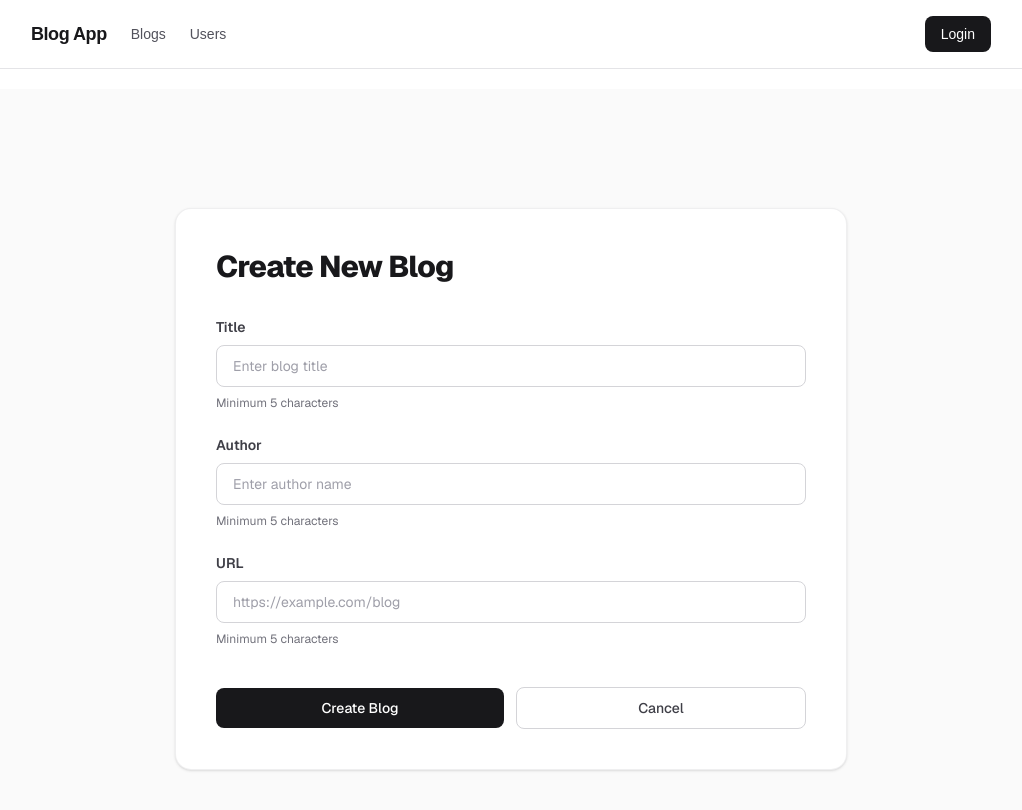
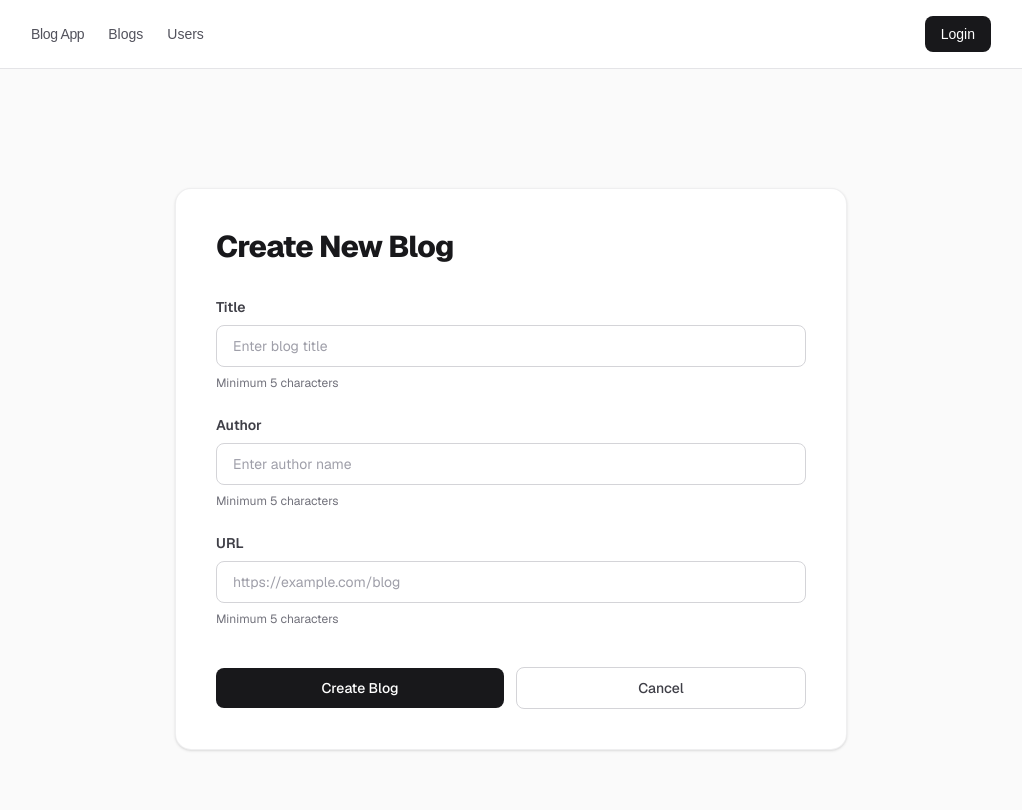
Before and after one commit to bol507/fullstackopen_nextjs, a Next.js app: page /blogs/new in a window 1280 px wide. Shown: the top 810 px of the page, without its empty margins (129-1151 px from the left). Built offline with nearby package versions, Linux system fonts and the light colour scheme; no server answers.

Commit message:
feat: Notification and navlink component

```diff
--- a/app/blogs/new/page.tsx
+++ b/app/blogs/new/page.tsx
@@ -1,9 +1,11 @@
 "use client";
 
-import { useActionState } from "react";
+import { useActionState, useEffect } from "react";
 import { useFormStatus } from "react-dom";
 import { createBlog } from "@/app/actions/blogs";
 import Link from "next/link";
+import { useRouter } from "next/navigation";
+import { useNotification } from "@/app/components/NotificationContext";
 
 function SubmitButton() {
   const { pending } = useFormStatus();
@@ -22,6 +24,7 @@ function SubmitButton() {
 
 const initialState = {
   error: undefined,
+  success: false,
   fields: {
     title: "",
     author: "",
@@ -30,7 +33,16 @@ const initialState = {
 };
 
 export default function NewBlogPage() {
+  const router = useRouter();
   const [state, action] = useActionState(createBlog, initialState);
+  const { showNotification } = useNotification();
+
+  useEffect(() => {
+    if (state?.success) {
+      showNotification("Blog created successfully!", "success");
+      router.push("/blogs");
+    }
+  }, [state?.success, showNotification, router]);
 
   return (
     <div className="flex min-h-screen items-center justify-center bg-zinc-50 px-4 font-sans text-zinc-900 antialiased selection:bg-zinc-900 selection:text-white dark:bg-zinc-950 dark:text-zinc-100 dark:selection:bg-zinc-100 dark:selection:text-zinc-900">
--- a/app/blogs/page.tsx
+++ b/app/blogs/page.tsx
@@ -16,7 +16,7 @@ export default async function BlogsPage({ searchParams }: BlogsPageProps) {
   const showImportant = important === "true";
   const blogs = showImportant ? allBlogs.filter((blog) => blog.likes > 10) : allBlogs;
   return (
-    <div className="flex flex-col min-h-screen items-center bg-zinc-50 font-sans text-zinc-900 antialiased selection:bg-zinc-900 selection:text-white dark:bg-zinc-950 dark:text-zinc-100 dark:selection:bg-zinc-100 dark:selection:text-zinc-900">
+    <div className="flex flex-col min-h-screen items-center pt-4 bg-zinc-50 font-sans text-zinc-900 antialiased selection:bg-zinc-900 selection:text-white dark:bg-zinc-950 dark:text-zinc-100 dark:selection:bg-zinc-100 dark:selection:text-zinc-900">
       <div className="flex flex-1 w-full max-w-3xl flex-col rounded-2xl border border-zinc-200/60 bg-white py-16 px-8 shadow-sm dark:border-zinc-800/60 dark:bg-zinc-900 sm:px-16">
 
         <h1 className="text-4xl font-extrabold tracking-tight text-zinc-900 dark:text-zinc-50 mb-10">
--- a/app/components/NavBar.tsx
+++ b/app/components/NavBar.tsx
@@ -2,6 +2,7 @@
 
 import Link from "next/link";
 import { useSession, signOut } from "next-auth/react";
+import NavLink from "./NavLink";
 
 export default function NavBar() {
   const { data: session, status } = useSession();
@@ -10,16 +11,16 @@ export default function NavBar() {
   return (
     <nav className="border-b border-zinc-200 bg-white dark:border-zinc-800 dark:bg-zinc-950">
       <div className="mx-auto flex max-w-5xl items-center justify-between px-8 py-4">
-        <div className="flex items-center gap-6">
-          <Link href="/" className="text-lg font-bold tracking-tight text-zinc-900 hover:text-zinc-600 dark:text-zinc-100 dark:hover:text-zinc-400">
+        <div className="flex items-center gap-4 sm:gap-6">
+          <NavLink
+            href="/"
+            disableActive
+            className="text-lg font-bold tracking-tight"
+          >
             Blog App
-          </Link>
-          <Link href="/blogs" className="text-sm font-medium text-zinc-600 hover:text-zinc-900 dark:text-zinc-400 dark:hover:text-zinc-100">
-            Blogs
-          </Link>
-          <Link href="/users" className="text-sm font-medium text-zinc-600 hover:text-zinc-900 dark:text-zinc-400 dark:hover:text-zinc-100">
-            Users
-          </Link>
+          </NavLink>
+          <NavLink href="/blogs">Blogs</NavLink>
+          <NavLink href="/users">Users</NavLink>
         </div>
 
         <div className="flex items-center gap-4">
@@ -34,7 +35,7 @@ export default function NavBar() {
               </Link>
 
               <span className="hidden text-sm text-zinc-600 dark:text-zinc-400 sm:inline">
-                Hola, <span className="font-semibold text-zinc-900 dark:text-zinc-100">{session.user?.name}</span>
+                Hello, <span className="font-semibold text-zinc-900 dark:text-zinc-100">{session.user?.name}</span>
               </span>
 
               <button
--- /dev/null
+++ b/app/components/NavLink.tsx
@@ -0,0 +1,28 @@
+"use client";
+
+import Link from "next/link";
+import { usePathname } from "next/navigation";
+import { ReactNode } from "react";
+
+interface NavLinkProps {
+  href: string;
+  children: ReactNode;
+  className?: string;
+  disableActive?: boolean;
+}
+
+export default function NavLink({ href, children, className = "",disableActive = false  }: NavLinkProps) {
+  const pathname = usePathname();
+  const isActive = !disableActive && pathname === href;
+  const baseClasses = "text-sm font-medium transition-colors";
+  const activeClasses = "text-zinc-900 dark:text-zinc-100";
+  const inactiveClasses = "text-zinc-600 hover:text-zinc-900 dark:text-zinc-400 dark:hover:text-zinc-100";
+
+  const classes = `${baseClasses} ${isActive ? activeClasses : inactiveClasses} ${className}`;
+
+  return (
+    <Link href={href} className={classes}>
+      {children}
+    </Link>
+  );
+}
--- /dev/null
+++ b/app/components/Notification.tsx
@@ -0,0 +1,42 @@
+
+
+  "use client";
+
+import { useNotification } from "./NotificationContext";
+
+export default function Notification() {
+  const { message, type, hideNotification } = useNotification();
+
+  if (!message) return null;
+
+  const isSuccess = type === "success";
+  const bgClass = isSuccess
+    ? "bg-emerald-50 dark:bg-emerald-900/20"
+    : "bg-red-50 dark:bg-red-900/20";
+  const textClass = isSuccess
+    ? "text-emerald-800 dark:text-emerald-300"
+    : "text-red-800 dark:text-red-300";
+  const borderClass = isSuccess
+    ? "border-emerald-400 dark:border-emerald-800"
+    : "border-red-400 dark:border-red-800";
+  const icon = isSuccess ? "✅" : "❌";
+
+  return (
+    <div
+      className={`${bgClass} ${textClass} ${borderClass} border-l-4 p-4 rounded-r-md shadow-lg flex items-center justify-between animate-in fade-in slide-in-from-top-2 duration-300`}
+      role="alert"
+    >
+      <div className="flex items-center gap-3">
+        <span className="text-lg">{icon}</span>
+        <p className="font-medium text-sm">{message}</p>
+      </div>
+      <button
+        onClick={hideNotification}
+        className="ml-4 text-gray-400 hover:text-gray-600 dark:hover:text-gray-200 transition-colors"
+        aria-label="Close notification"
+      >
+        <span className="text-lg font-bold">✕</span>
+      </button>
+    </div>
+  );
+}
--- /dev/null
+++ b/app/components/NotificationContext.tsx
@@ -0,0 +1,61 @@
+"use client";
+
+import { createContext, useContext, useState, ReactNode, useCallback, useRef } from "react";
+
+type NotificationType = "success" | "error" | null;
+
+interface NotificationContextType {
+  message: string;
+  type: NotificationType;
+  showNotification: (msg: string, type: NotificationType) => void;
+  hideNotification: () => void;
+}
+
+const NotificationContext = createContext<NotificationContextType>({
+  message: "",
+  type: null,
+  showNotification: () => {},
+  hideNotification: () => {},
+});
+
+export const useNotification = () => useContext(NotificationContext);
+
+export const NotificationProvider = ({ children }: { children: ReactNode }) => {
+  const [message, setMessage] = useState("");
+  const [type, setType] = useState<NotificationType>(null);
+  const timeoutRef = useRef<NodeJS.Timeout | null>(null);
+
+  const showNotification = useCallback((msg: string, notificationType: NotificationType) => {
+
+    if (timeoutRef.current) {
+      clearTimeout(timeoutRef.current);
+    }
+
+    setMessage(msg);
+    setType(notificationType);
+
+
+    timeoutRef.current = setTimeout(() => {
+      setMessage("");
+      setType(null);
+      timeoutRef.current = null;
+    }, 5000);
+  }, []);
+
+  const hideNotification = useCallback(() => {
+    if (timeoutRef.current) {
+      clearTimeout(timeoutRef.current);
+      timeoutRef.current = null;
+    }
+    setMessage("");
+    setType(null);
+  }, []);
+
+  return (
+    <NotificationContext.Provider
+      value={{ message, type, showNotification, hideNotification }}
+    >
+      {children}
+    </NotificationContext.Provider>
+  );
+};
--- a/app/layout.tsx
+++ b/app/layout.tsx
@@ -2,10 +2,11 @@ import type { Metadata } from "next";
 import { Geist, Geist_Mono } from "next/font/google";
 import "./globals.css";
 import { ReactNode } from "react";
-import Link from "next/link"
 import { auth } from "@/auth";
 import SessionProvider from "./components/SessionProvider";
 import NavBar from "./components/NavBar";
+import { NotificationProvider } from "./components/NotificationContext";
+import Notification from "./components/Notification";
 
 const geistSans = Geist({
   variable: "--font-geist-sans",
@@ -35,11 +36,13 @@ export default async function RootLayout({
     >
       <body className="min-h-full flex flex-col font-sans text-zinc-900 selection:bg-zinc-900 selection:text-white dark:text-zinc-100 dark:selection:bg-zinc-100 dark:selection:text-zinc-900">
         <SessionProvider session={session}>
-
-          <NavBar />
-
-          <main style={{ padding: "20px" }}>{children}</main>
-
+          <NotificationProvider>
+            <NavBar />
+            <div className="fixed top-4 right-4 z-50 w-full max-w-sm">
+              <Notification />
+            </div>
+            <main className="flex-1 overflow-y-auto ">{children}</main>
+          </NotificationProvider>
         </SessionProvider>
 
       </body>
--- a/app/users/page.tsx
+++ b/app/users/page.tsx
@@ -5,7 +5,7 @@ export default async function UsersPage() {
   const users = await getUsers();
 
   return (
-    <div className="flex flex-col min-h-screen items-center bg-zinc-50 font-sans text-zinc-900 antialiased selection:bg-zinc-900 selection:text-white dark:bg-zinc-950 dark:text-zinc-100 dark:selection:bg-zinc-100 dark:selection:text-zinc-900">
+    <div className="flex flex-col min-h-screen pt-4 items-center bg-zinc-50 font-sans text-zinc-900 antialiased selection:bg-zinc-900 selection:text-white dark:bg-zinc-950 dark:text-zinc-100 dark:selection:bg-zinc-100 dark:selection:text-zinc-900">
       <div className="flex flex-1 w-full max-w-3xl flex-col rounded-2xl border border-zinc-200/60 bg-white py-16 px-8 shadow-sm dark:border-zinc-800/60 dark:bg-zinc-900 sm:px-16">
 
         <h1 className="text-4xl font-extrabold tracking-tight text-zinc-900 dark:text-zinc-50 mb-10">
```
Also changed, not shown: app/actions/blogs.ts (+10 -10 lines).
